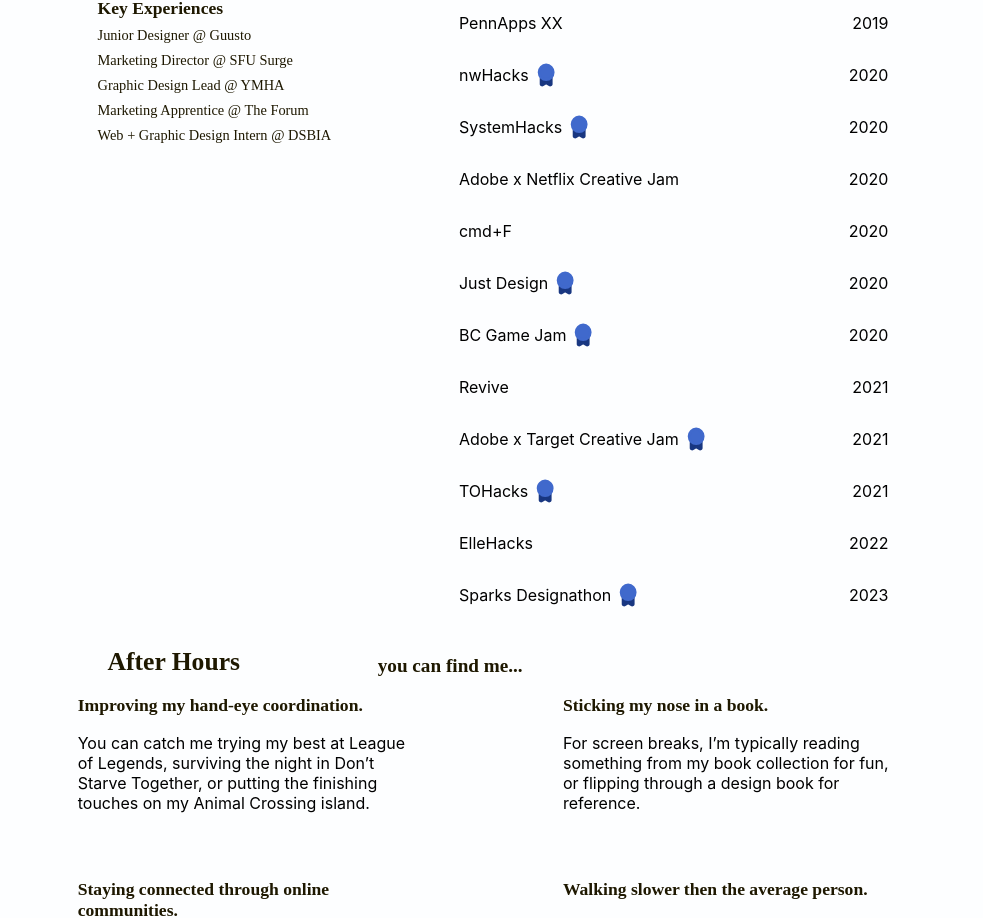
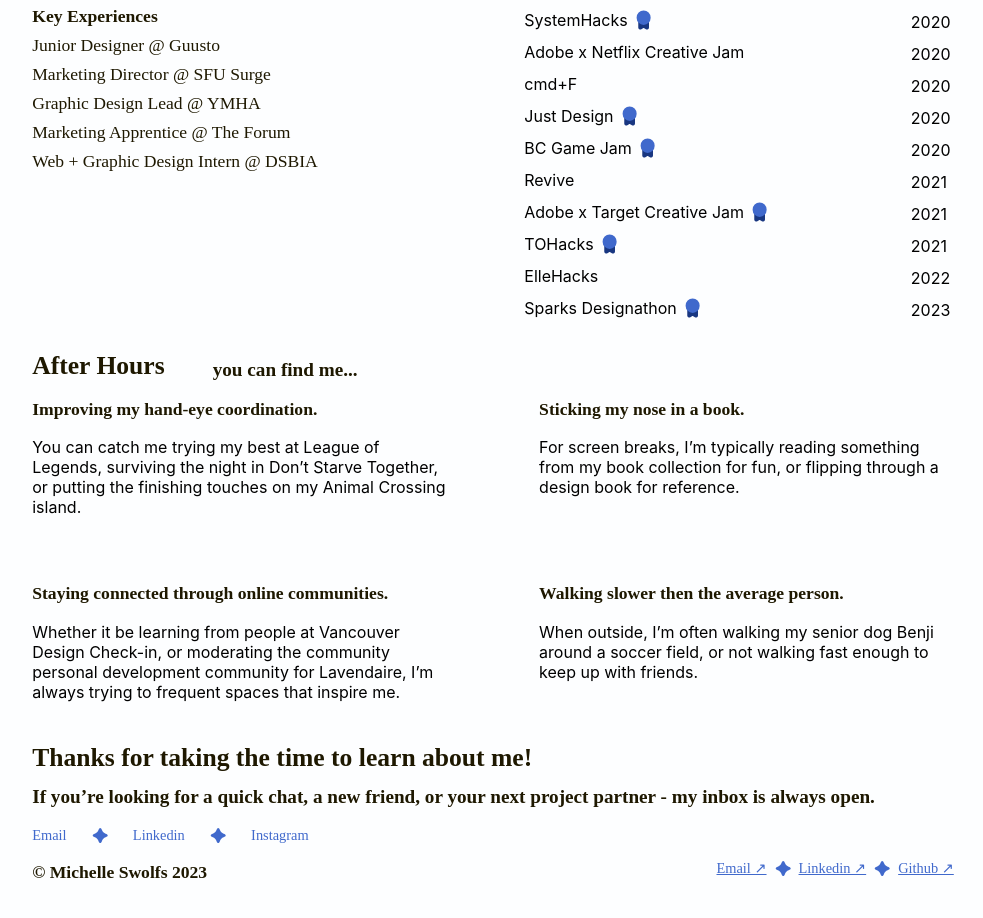
Before and after one commit to nethen/new_portfolio, a React (Create React App) app: page /about in a window 1280 px wide. Shown: the part 786-1704 px from the top of the page, without its empty margins (147-1130 px from the left). Built offline with nearby package versions, Linux system fonts and the light colour scheme.

Commit message:
continue alignment cleanup

```diff
--- a/src/components/Activity/activity.scss
+++ b/src/components/Activity/activity.scss
@@ -4,7 +4,7 @@
 
 .activity {
   @include breakpoint-min-size($desktop) {
-    width: 33%;
+    width: 45%;
   }
 
   &__title {
--- a/src/components/CTA/cta.scss
+++ b/src/components/CTA/cta.scss
@@ -3,18 +3,15 @@
 @import "../../styles/partials/_Variables";
 
 .cta {
-  padding: 0 1.5rem;
-
   @include breakpoint-min-size($desktop) {
     @include flex-row;
-    padding: 4rem 7.3rem;
     align-items: center;
     justify-content: center;
   }
 
   &__container {
     @include breakpoint-min-size($desktop) {
-      width: 80%;
+      width: 72%;
     }
   }
 
--- a/src/components/Footer/Footer.js
+++ b/src/components/Footer/Footer.js
@@ -5,6 +5,7 @@
   return (
     <>
       <footer className="footer">
+        <div className="footer__container">
           <div className="footer__left">
             <p className="footer__copyright">© Michelle Swolfs 2023</p>
           </div>
@@ -22,6 +23,7 @@
               Github ↗
             </a>
           </div>
+        </div>
       </footer>
     </>
   );
--- a/src/components/Footer/Footer.scss
+++ b/src/components/Footer/Footer.scss
@@ -3,13 +3,19 @@
 @import "../../styles/partials/_Variables";
 
 .footer {
-  padding: 1rem 1.5rem;
-  margin-bottom: 2rem;
+  @include breakpoint-min-size($desktop) {
+    @include flex-row;
+    justify-content: center;
+  }
 
-  @include breakpoint-min-size($desktop) {
-    padding: 1rem 14rem;
-    @include flex-row;
-    justify-content: space-between;
+  &__container {
+    margin-bottom: 2rem;
+
+    @include breakpoint-min-size($desktop) {
+      @include flex-row;
+      width: 72%;
+      justify-content: space-between;
+    }
   }
 
   &__copyright {
--- a/src/components/HackathonItems/hackathonitems.scss
+++ b/src/components/HackathonItems/hackathonitems.scss
@@ -5,9 +5,25 @@
 .hackathon-item {
   @include flex-row;
   justify-content: space-between;
+  height: 2rem;
+  align-items: center;
 
   &__main {
     @include flex-row;
     gap: 0.5rem;
+    height: fit-content;
+  }
+
+  &__name {
+    @include removeMargin;
+    padding-bottom: 0.25rem;
+  }
+
+  &__icon {
+    height: 1.25rem;
+  }
+
+  &__date {
+    width: 10%;
   }
 }
--- a/src/components/Hackathons/hackathons.js
+++ b/src/components/Hackathons/hackathons.js
@@ -5,7 +5,7 @@
 function Hackathons() {
   return (
     <>
-      <div className="hackathons">
+      <div className="hackathon">
         <h2 className="hackathon__header">Hackathon History</h2>
         <p className="hackathon__subheader">
           View my projects for many of these events on Devpost ↗
--- a/src/components/Hackathons/hackathons.scss
+++ b/src/components/Hackathons/hackathons.scss
@@ -2,8 +2,13 @@
 @import "../../styles/partials/_Mixins";
 @import "../../styles/partials/_Variables";
 
-.hackathons {
+.hackathon {
   @include breakpoint-min-size($desktop) {
     @include flex-column;
   }
+
+  &__header {
+    @include removeMargin;
+    @include d-subheading-serif;
+  }
 }
--- a/src/pages/About/about.js
+++ b/src/pages/About/about.js
@@ -27,6 +27,7 @@
       <SummaryBox></SummaryBox>
 
       <section className="professional-stuff">
+        <div className="professional-stuff__box">
           <div className="resume-things">
             <h2 className="about__h2">Work</h2>
 
@@ -56,9 +57,11 @@
             </div>
           </div>
           <Hackathons></Hackathons>
+        </div>
       </section>
 
       <section className="after-hours">
+        <div className="after-hours__container">
           <div className="after-hours__titles">
             <p className="after-hours__header">After Hours</p>
             <p className="after-hours__subheader">you can find me...</p>
@@ -82,6 +85,7 @@
               desc="When outside, I’m often walking my senior dog Benji around a soccer field, or not walking fast enough to keep up with friends."
             ></Activity>
           </div>
+        </div>
       </section>
 
       <CTA></CTA>
--- a/src/pages/About/about.scss
+++ b/src/pages/About/about.scss
@@ -86,18 +86,26 @@
       list-style: none;
       padding-bottom: 0.5rem;
       @include m-body;
+
+      @include breakpoint-min-size($desktop) {
+        @include d-body;
+      }
     }
   }
 }
 
 .professional-stuff {
-  padding: 0 1.5rem;
-  @include flex-column;
+  @include flex-row;
+  justify-content: center;
+  &__box {
+    padding: 0 1.5rem;
+    @include flex-column;
 
-  @include breakpoint-min-size($desktop) {
-    @include flex-row;
-    padding: 0 7.3rem;
-    justify-content: space-evenly;
+    @include breakpoint-min-size($desktop) {
+      @include flex-row;
+      justify-content: space-between;
+      width: 72%;
+    }
   }
 }
 
@@ -106,10 +114,15 @@
 }
 
 .after-hours {
-  padding: 0 1.5rem;
+  @include breakpoint-min-size($desktop) {
+    display: flex;
+    justify-content: center;
+  }
 
-  @include breakpoint-min-size($desktop) {
-    padding: 0 7.3rem;
+  &__container {
+    @include breakpoint-min-size($desktop) {
+      width: 72%;
+    }
   }
 
   &__titles {
@@ -117,7 +130,8 @@
       @include flex-row;
       align-items: flex-end;
       width: 66%;
-      justify-content: space-evenly;
+      justify-content: flex-start;
+      gap: 3rem;
     }
   }
 
@@ -125,7 +139,7 @@
     @include breakpoint-min-size($desktop) {
       @include flex-row;
       flex-wrap: wrap;
-      justify-content: space-evenly;
+      justify-content: space-between;
       gap: 2rem;
     }
   }
--- a/src/styles/partials/__Mixins.scss
+++ b/src/styles/partials/__Mixins.scss
@@ -94,3 +94,10 @@
   font-size: 1.8rem;
   color: $black;
 }
+
+@mixin d-body {
+  font-family: "Uncut Sans";
+  font-weight: 500;
+  font-size: 1.1rem;
+  color: $black;
+}
```
Lines whose indentation alone changed are shown as unchanged.
